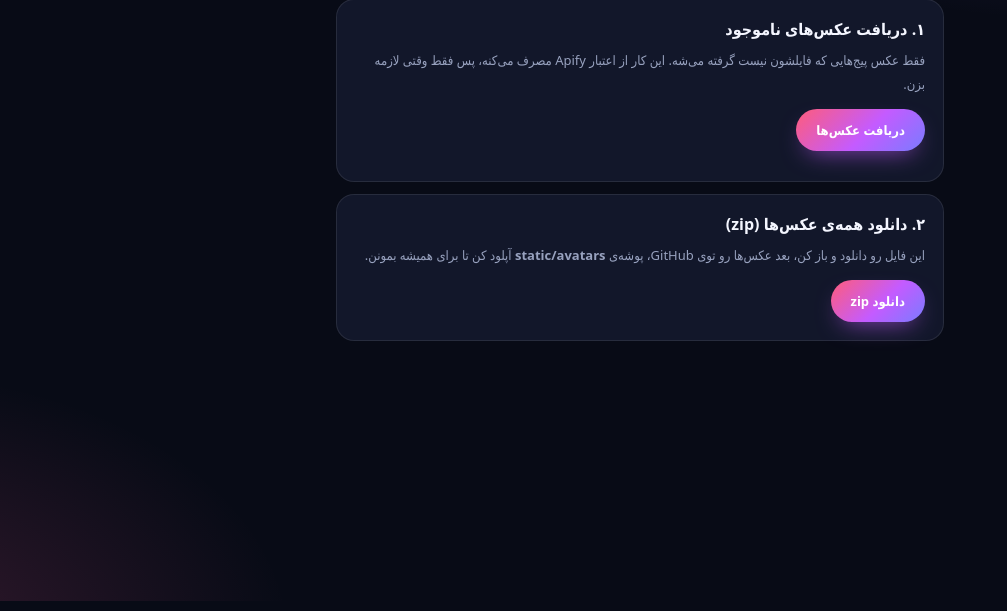
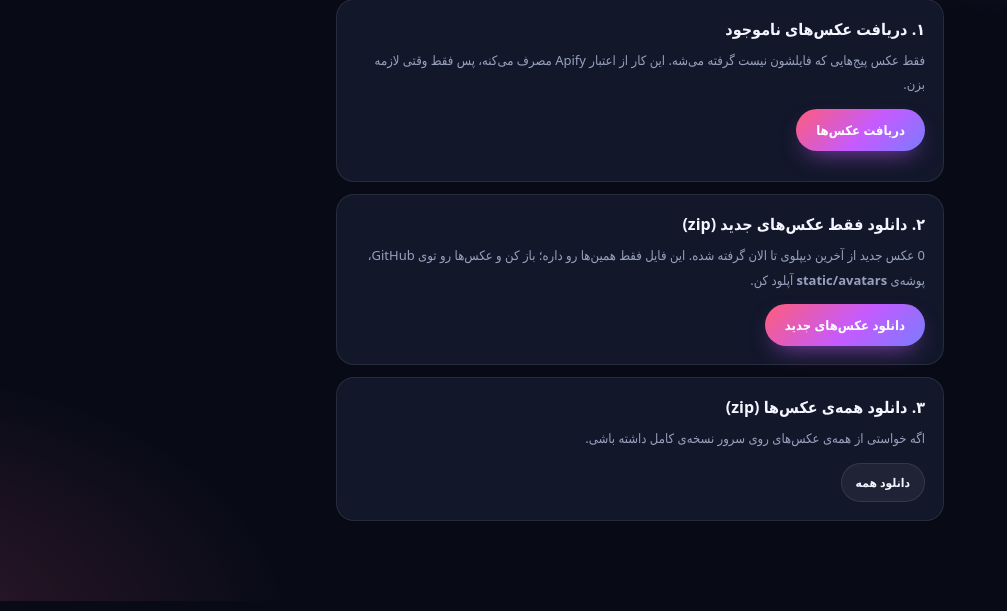
Before and after one commit to mohammadr8765/didban-instagram, a Flask app: page /admin in a window 1280 px wide. Shown: the part 199-810 px from the top of the page, without its empty margins (0-1007 px from the left). Run offline with Flask 3, Linux system fonts and the light colour scheme; some libraries are stand-ins or nearby versions.

Commit message:
Update admin.html

```diff
--- a/templates/admin.html
+++ b/templates/admin.html
@@ -36,9 +36,15 @@
     </section>
 
     <section class="card">
-      <h2>۲. دانلود همه‌ی عکس‌ها (zip)</h2>
-      <p>این فایل رو دانلود و باز کن، بعد عکس‌ها رو توی GitHub، پوشه‌ی <b>static/avatars</b> آپلود کن تا برای همیشه بمونن.</p>
-      <a class="primary btn" href="/api/avatars.zip">دانلود zip</a>
+      <h2>۲. دانلود فقط عکس‌های جدید (zip)</h2>
+      <p>{{ new_count }} عکس جدید از آخرین دیپلوی تا الان گرفته شده. این فایل فقط همین‌ها رو داره؛ باز کن و عکس‌ها رو توی GitHub، پوشه‌ی <b>static/avatars</b> آپلود کن.</p>
+      <a class="primary btn" href="/api/avatars-new.zip">دانلود عکس‌های جدید</a>
+    </section>
+
+    <section class="card">
+      <h2>۳. دانلود همه‌ی عکس‌ها (zip)</h2>
+      <p>اگه خواستی از همه‌ی عکس‌های روی سرور نسخه‌ی کامل داشته باشی.</p>
+      <a class="ghost btn" href="/api/avatars.zip">دانلود همه</a>
     </section>
   </main>
   <script>
@@ -65,4 +71,4 @@
     });
   </script>
 </body>
-  </html>
+</html>
```
